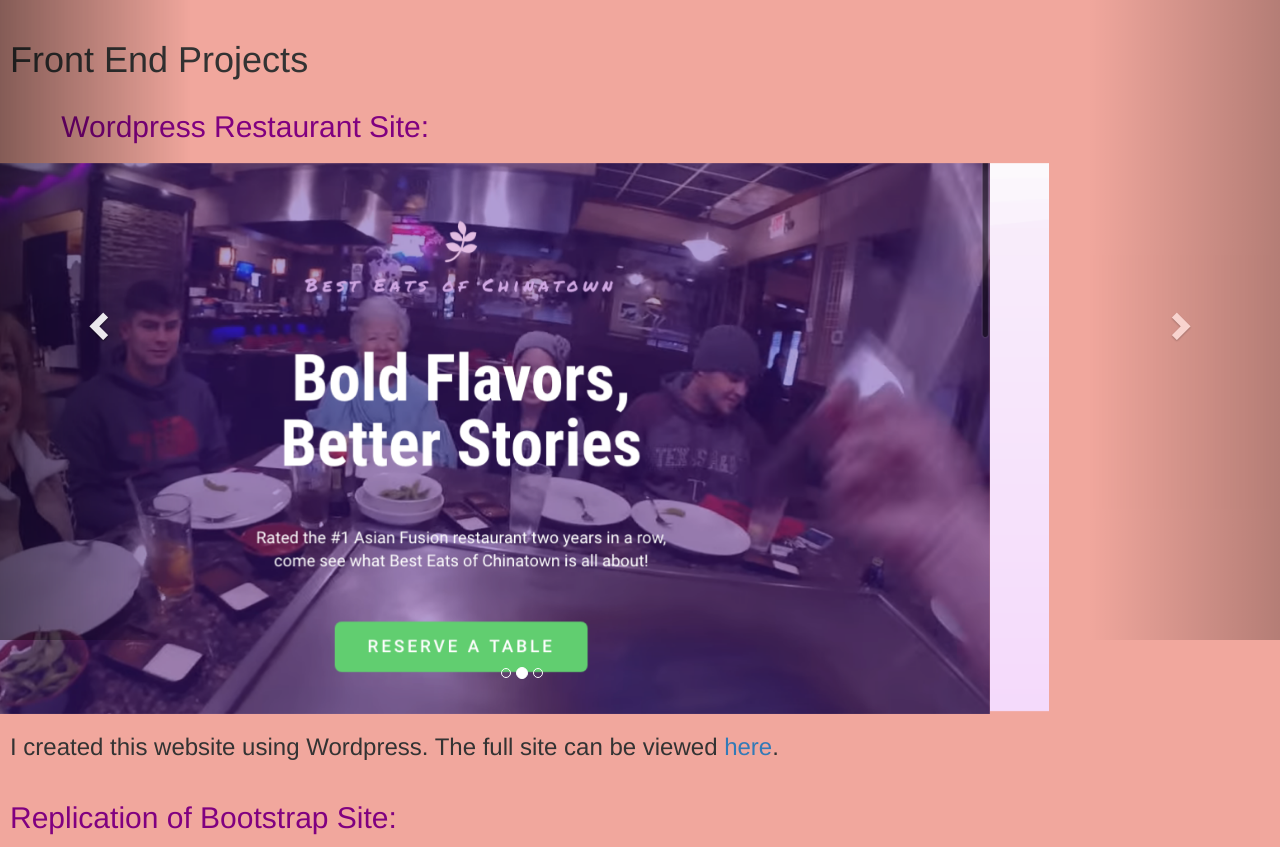
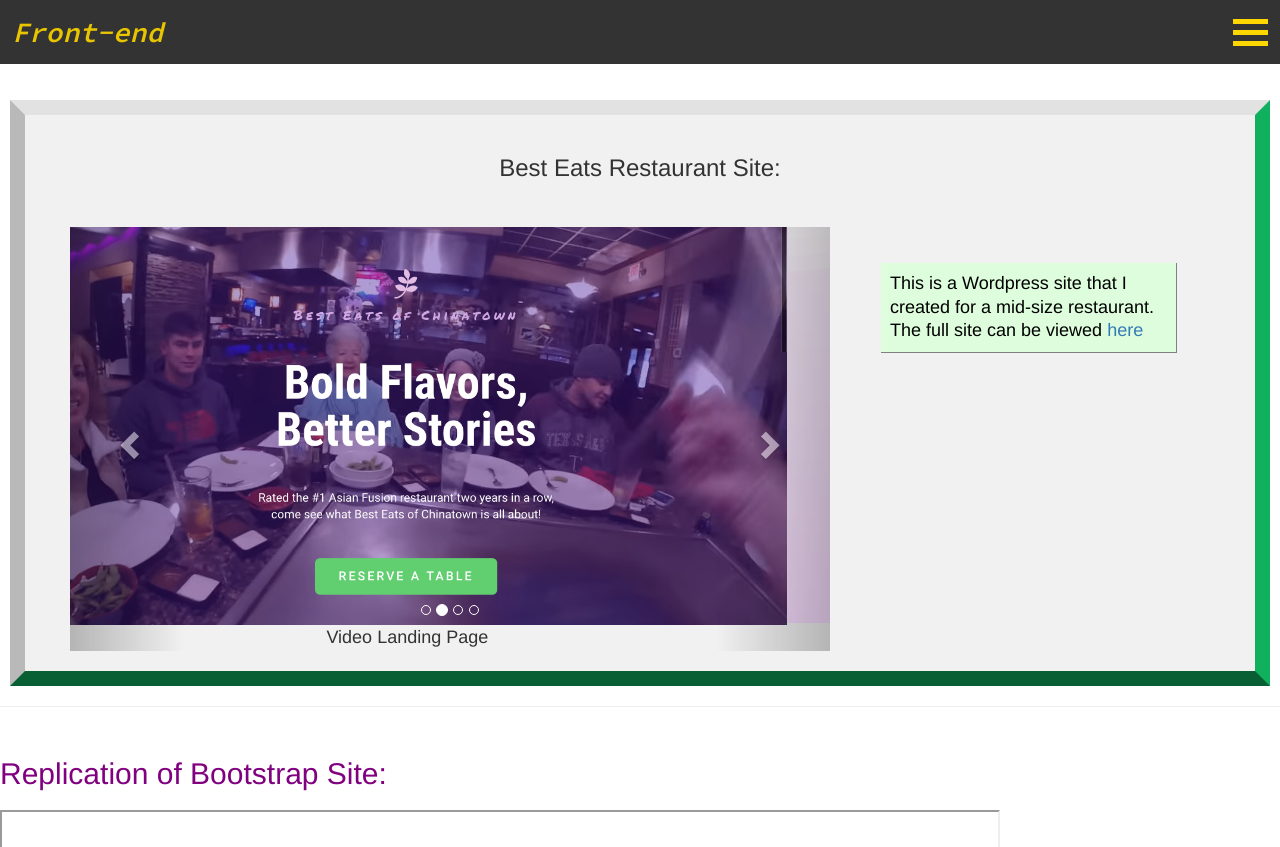
Before and after one commit to KaraCav/karacav.github.io, a plain HTML site: page front-end-page/fe-page.html in a window 1280 px wide. Shown: the top 847 px of the page. Drawn offline with nearby package versions, Linux system fonts and the light colour scheme; grey boxes are pictures that could not be loaded.

Commit message:
started re-working Front-End page

```diff
--- a/full-stack-page/fs-page.css
+++ b/dev-pages.css
@@ -54,7 +54,7 @@
   list-style: none;
   font-style: italic;
   position: relative;
-  animation: slide 1.5s;
+  animation: slide 3s;
   font-size: 28px;
 }
 @keyframes slide {
@@ -120,7 +120,6 @@
   margin: 10px;
   border-right: 15px solid #10b05f;
   border-bottom: 15px solid #075f33;
-  /* border: 10px solid #f3c8a2; */
   border-top: 15px solid #e2e2e2;
   border-left: 15px solid #b9b9b9;
   background-color: #f1f1f1;
@@ -147,6 +146,23 @@
   /* background-color: #fff2b0;
   color: #430396; */
 }
+
+/* Specific to Front End */
+iframe {
+  min-width: 1000px;
+  height: 800px;
+}
+
+#best-eats-site-carousel {
+  max-width: 80vw;
+}
+
+h2 {
+  color: purple;
+}
+
+
+/* all media queries */
 
 @media (max-width: 992px) {
   .gateway-mentoring-section > div h4, .Q-Redo-section > div h4 {
--- a/front-end-page/fe-page.css
+++ /dev/null
@@ -1,16 +0,0 @@
-iframe {
-    min-width: 1000px;
-    height: 800px;
-}
-
-#best-eats-site-carousel {
-    max-width: 80vw;
-}
-
-h2 {
-    color: purple;
-}
-
-.carousel-control {
-    height: 80vh;
-}
--- a/front-end-page/fe-page.html
+++ b/front-end-page/fe-page.html
@@ -1,4 +1,3 @@
-
 <!DOCTYPE html>
 <html lang="en">
 
@@ -13,57 +12,103 @@
   <link rel="stylesheet" href="https://maxcdn.bootstrapcdn.com/bootstrap/3.3.7/css/bootstrap.min.css">
   <script src="https://ajax.googleapis.com/ajax/libs/jquery/3.2.1/jquery.min.js"></script>
   <script src="https://maxcdn.bootstrapcdn.com/bootstrap/3.3.7/js/bootstrap.min.js"></script>
+  <script>
+    $(document).ready(function() {
+    $("#beam_audio").get(0).play();
+});
+  </script>
+
   <!-- CAROUSEL CSS HERE -->
   <link href="vendor/bootstrap/css/bootstrap.min.css" rel="stylesheet">
-<link rel="stylesheet" href="./fe-page.css">
+  <link rel="stylesheet" href="../dev-pages.css">
 </head>
 
-<body>
-<div style="background-color: #f1a79d; padding:10px">
-    <div id="front-end-section1">
-      <div id="services" style="padding-top:10px">
-        <h1 style="padding-bottom:10px">Front End Projects</h1>
+<body id="page-top">
+  <audio id="beam_audio" src="../assets/main-page/tng_transporter2_clean_top.mp3"></audio>
+  <!-- Navigation -->
+  <nav class="fixed-top" id="main-nav">
+    <div class="fs-header-title">
+        <a href="#page-top" id="header-title-1">Front-end </a>
+        <div class="menu">
+            <div class="nav-menu-icon"></div>
+            <div class="nav-menu-icon"></div>
+            <div class="nav-menu-icon"></div>
+            <ul class="nav-item-list float-right">
+            <li class="nav-item">
+                <a class="nav-link js-scroll-trigger" id="navbar-header-text" href="../home.html">Home Page &lt</a>
+            </li>
+            <li class="nav-item">
+                <a class="nav-link js-scroll-trigger" id="navbar-header-text" href="#front-end-section-1">Section One</a>
+            </li>
+            <li class="nav-item">
+                <a class="nav-link js-scroll-trigger" id="navbar-header-text" href="#Q-Redo">Mentor App &lt</a>
+            </li>
+            </ul>
+        </div>
+    </div>
+  </nav>
 
-        <div>
-          <h2 style="padding-bottom:10px; padding-left:4vw">Wordpress Restaurant Site: </h2>
-          <div id="best-eats-site-carousel">
+  <!--  Best Eats Section STARTS -->
+  <div id="front-end-section-1">--</div>
+  <section class="gateway-mentoring-section">
+    <div class="container">
       <div class="row">
-              <div id="myCarousel" class="carousel slide" data-ride="carousel">
+        <div class="col-lg-12 mx-auto">
+          <h3>Best Eats Restaurant Site:</h3>
+
+          <div class="col-md-8 mx-auto">
+            <div class="row">
+              <div id="bestEatsCarousel" class="carousel slide" data-ride="carousel">
                 <ol class="carousel-indicators">
-                  <li data-target="#myCarousel" data-slide-to="0" class="active"></li>
-                  <li data-target="#myCarousel" data-slide-to="1"></li>
-                  <li data-target="#myCarousel" data-slide-to="2"></li>
+                  <li data-target="#bestEatsCarousel" data-slide-to="0" class="active"></li>
+                  <li data-target="#bestEatsCarousel" data-slide-to="1"></li>
+                  <li data-target="#bestEatsCarousel" data-slide-to="2"></li>
+                  <li data-target="#bestEatsCarousel" data-slide-to="3"></li>
                 </ol>
-                <!-- Wrapper for slides -->
+
                 <div class="carousel-inner">
                   <div class="item active">
-                    <img src="../assets/full-stack-page/Wordpress0.png" alt="Wordpress-view-homepage">
+                    <img src="../assets/full-stack-page/Wordpress0.png" alt="Best Eats Home Page">
+                    <div class="carousel-description">Video Landing Page</div>
                   </div>
                   <div class="item">
-                    <img src="../assets/full-stack-page/Wordpress1.png" alt="Wordpress-view-2">
+                    <img src="../assets/full-stack-page/Wordpress1.png" alt="Best Eats Signature Dishes">
+                    <div class="carousel-description">Signature Dishes</div>
                   </div>
                   <div class="item">
-                    <img src="../assets/full-stack-page/Wordpress-menu.png" alt="Wordpress-view-menu">
+                    <img src="../assets/full-stack-page/Wordpress-menu.png" alt="Best Eats Menu">
+                    <div class="carousel-description">Restaurant Menu</div>
+                  </div>
+                  <div class="item">
+                    <img src="../assets/full-stack-page/wordpress-best-eats-2.PNG" alt="Best Eats Contact Page">
+                    <div class="carousel-description">Contact Us Page</div>
                   </div>
                 </div>
               </div>
-              <!-- Left and right controls -->
-              <a class="left carousel-control" href="#myCarousel" data-slide="prev">
+
+              <a class="left carousel-control" href="#bestEatsCarousel" data-slide="prev">
                 <span class="glyphicon glyphicon-chevron-left"></span>
                 <span class="sr-only">Previous</span>
               </a>
-              <a class="right carousel-control" href="#myCarousel" data-slide="next">
+              <a class="right carousel-control" href="#bestEatsCarousel" data-slide="next">
                 <span class="glyphicon glyphicon-chevron-right"></span>
                 <span class="sr-only">Next</span>
               </a>
             </div>
           </div>
-          <h3 class="about-projects">I created this website using Wordpress. The full site can be viewed
-            <a href="http://www.thatcrazykara.com/behome"> here</a>.
-          </h3>
+
+        <div class="col-md-4 mx-auto">
+            <h4 class="about-projects">
+                This is a Wordpress site that I created for a mid-size restaurant. <br>
+                The full site can be viewed <a href="http://thatcrazykara.com/behome/">here</a>
+           </h4>
         </div>
       </div>
       </div>
+      <div id="front-end-section-2"></div>
+    </section>
+
+    <hr class="myHr"/>
     <div id="front-end-section1">
       <div id="services" style="padding-top:10px">
         <h2 style="padding-bottom:10px">Replication of Bootstrap Site:</h2>
--- a/home.css
+++ b/home.css
@@ -1,5 +1,6 @@
 @font-face { font-family: EdgeOfGalaxy; src: url('fonts/Promethean3DItalic-eBD3.otf'); }
 body {
+  overflow-x: hidden;
   background-color: #f5e483;
   display: block;
   height: 100vh;
@@ -31,7 +32,7 @@ a {
     list-style: none;
     font-style: italic;
     position: relative;
-    animation: slide 1.5s;
+    animation: slide 2s;
     font-size: 28px;
 }
 @keyframes slide {
```
Also changed, not shown: full-stack-page/fs-page.html (+6 -1 lines), home.html (+2 -2 lines), assets/full-stack-page/wordpress-best-eats-2.PNG (added), assets/full-stack-page/wordpress-best-eats-contact.PNG (added), 2 other files. Lines whose indentation alone changed are shown as unchanged.
